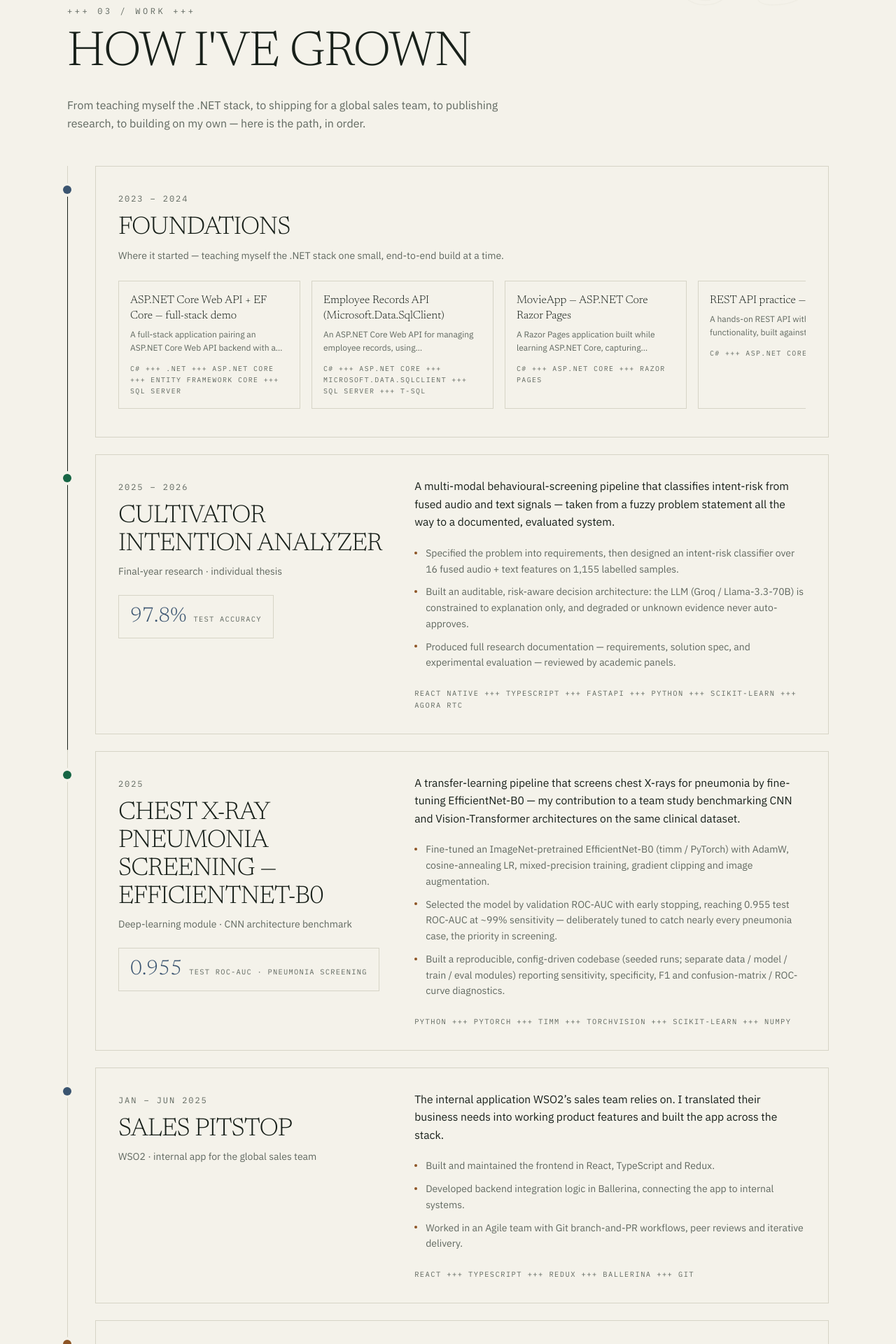
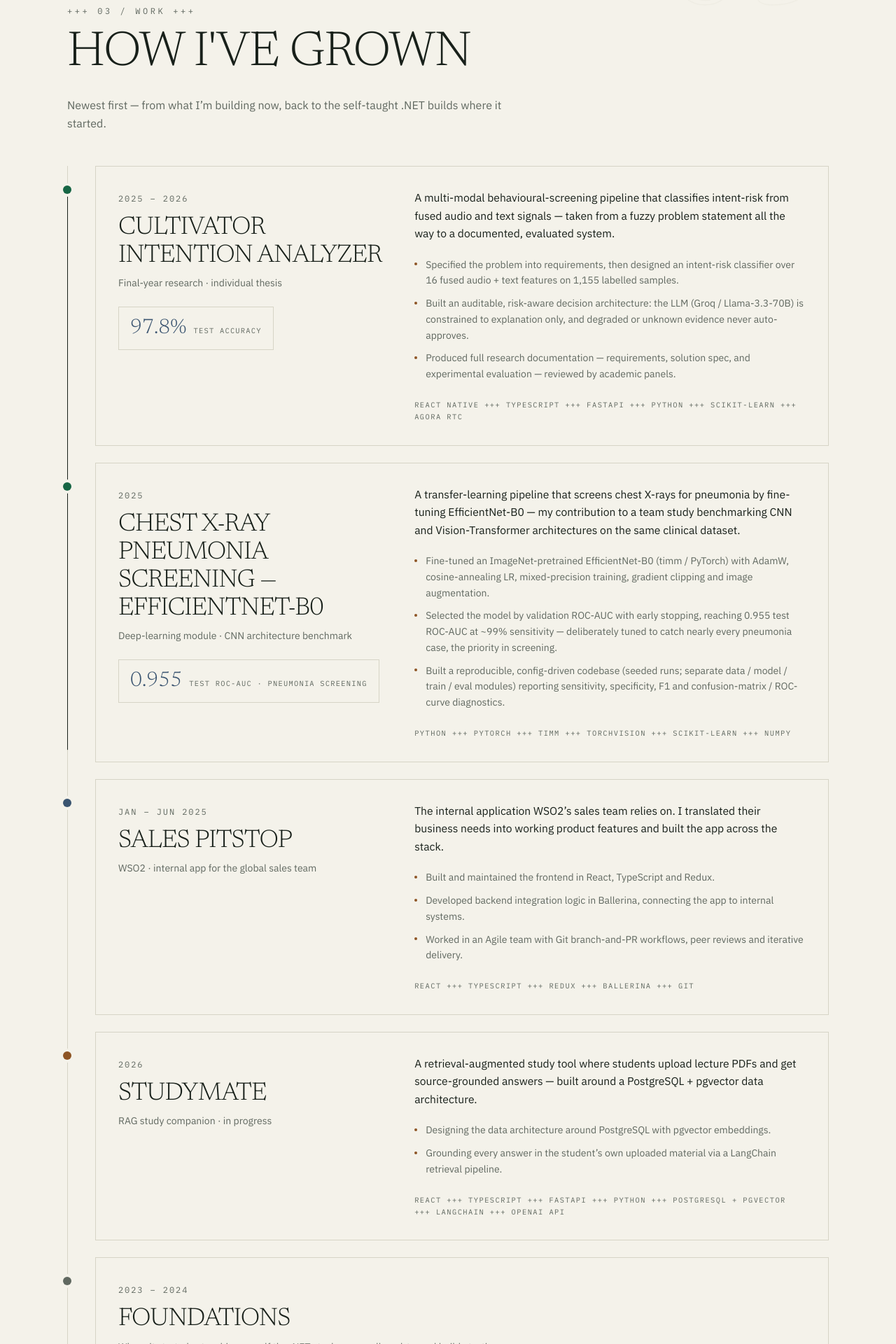
Before and after one commit to senudidinaya/senudi-portfolio, a Next.js app: page / in a window 1280 px wide. Shown: the part 4160-6080 px from the top of the page at 70% size. Built offline with nearby package versions, Linux system fonts and the light colour scheme; no server answers; the database is empty.

Commit message:
work: foundations closes the chapter, newest-first copy

```diff
--- a/src/components/Projects.tsx
+++ b/src/components/Projects.tsx
@@ -152,17 +152,12 @@ export function Projects({
 
         <MotionReveal>
           <p className="mt-6 max-w-2xl text-base leading-relaxed text-muted">
-            From teaching myself the .NET stack, to shipping for a global sales
-            team, to publishing research, to building on my own &mdash; here is
-            the path, in order.
+            Newest first &mdash; from what I&rsquo;m building now, back to the
+            self-taught .NET builds where it started.
           </p>
         </MotionReveal>
 
         <Timeline>
-          <TimelineItem dotClass="bg-cool">
-            <FoundationsCard foundations={foundations} />
-          </TimelineItem>
-
           {flagships.map((project, i) => (
             <TimelineItem
               key={project.title}
@@ -171,6 +166,10 @@ export function Projects({
               <ProjectCard project={project} />
             </TimelineItem>
           ))}
+
+          <TimelineItem dotClass="bg-muted">
+            <FoundationsCard foundations={foundations} />
+          </TimelineItem>
         </Timeline>
 
         <MotionReveal className="mt-16">
```
